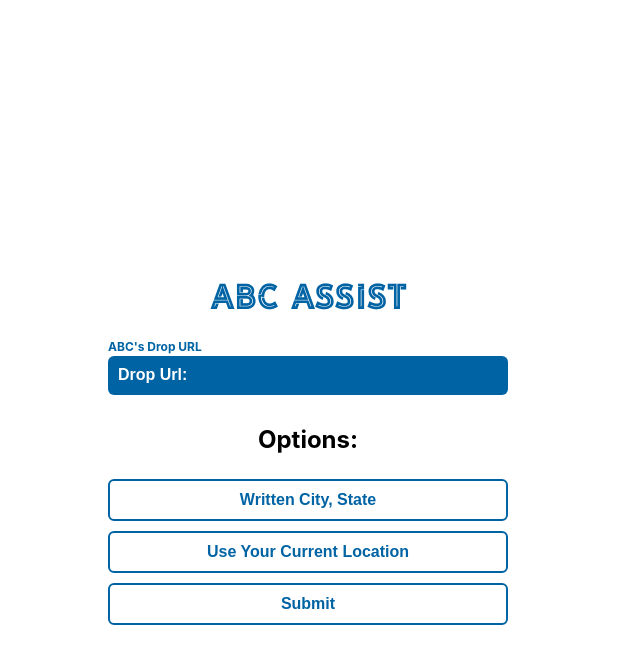
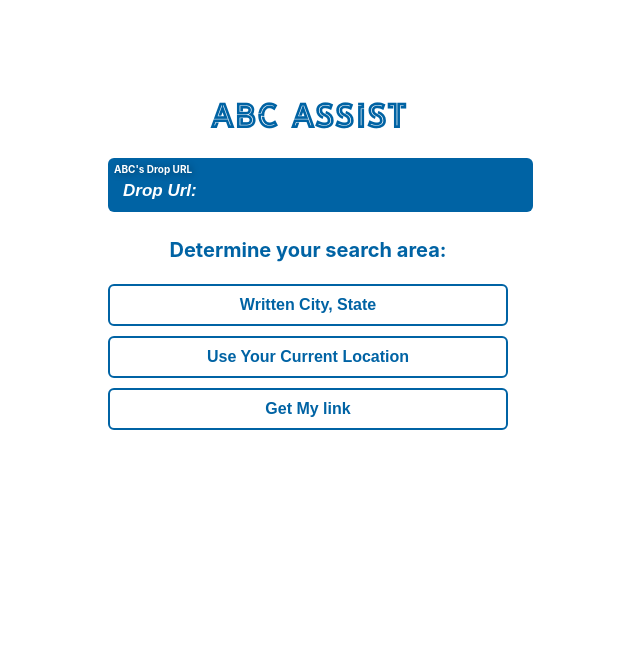
Before and after one commit to LoganLeopold/abc-scrape, a React (Create React App) app: page / in a window 1280 px wide. Shown: the top 664 px of the page, without its empty margins (332-972 px from the left). Built offline with nearby package versions, Linux system fonts and the light colour scheme.

Commit message:
Significant styling - still don't like button/view flow

```diff
--- a/src/App.css
+++ b/src/App.css
@@ -35,7 +35,7 @@
   text-align: center;
   display: flex;
   flex-direction: column;
-  margin: 20% auto 0 auto;
+  margin: 75px auto 0 auto;
   max-width: 400px;
 }
 
@@ -71,24 +71,21 @@ h1 {
   color: #61dafb;
 }
 
+button.back {
+  border: none;
+}
+
 .enable-view {
   height: 100vh;
   width: 100vw;
 }
 
-.form_label {
-  text-align: left;
-  font-size: 12px;
-  margin-bottom: 2px;
-  color: var(--color-primary-blue);
-  font-weight: bold;;
-}
-
-input[type="text"] {
+.form_input {
+  width: 100%;
   border: none;
   margin-bottom: 10px;
-  padding: 10px;
-  font-size: 16px;
+  padding: 23px 10px 10px 15px;
+  font-size: 17px;
   background: var(--color-primary-blue);
   color: white;
   font-weight: bold;
@@ -96,21 +93,46 @@ input[type="text"] {
   border-bottom: 1px solid rgba(0,0,0,0);
 }
 
-input[type="text"]:hover {
-  box-shadow: 0 0 10px 3px rgba(255,255,255,.4) inset;
-}
-
-input[type="text"]:not(:placeholder-shown), input[type="text"]:focus {
+.form_input:not(:placeholder-shown), .form_input:focus {
   outline: none;
   background: white;
   color: var(--color-primary-blue);
   border-bottom: 1px solid black;
   border-radius: 0;
   padding-left: 0;
+  box-shadow: none;
 }
 
-input[type="text"]::placeholder {
+.form_input::placeholder {
   color: white;
+  font-style: italic;
+}
+
+.form_label {
+  position: absolute;
+  left: 6px;
+  top: 5px;
+  margin-bottom: 2px;
+  font-size: 10px;
+  text-align: left;
+  font-weight: bold;
+  color: white;
+  text-shadow: 2px 1px 7px rgba(0,0,0,0.35);
+}
+
+.form_input:focus + .form_label {
+  left: 0;
+  color: black;
+  text-shadow: none;
+}
+
+h2 {
+  font-size: 20px;
+  color: var(--color-primary-blue);
+}
+
+.input_group {
+  position: relative;
 }
 
 input[type="submit"], button {
@@ -135,6 +157,11 @@ input[type="submit"]:hover, button:hover {
   color: white;
 }
 
+.submission {
+  display: flex;
+  flex-direction: column;
+}
+
 .title_animate:hover {
   text-shadow: 2px 2px 4px rgba(0,0,0,0.25);
 }
--- a/src/App.js
+++ b/src/App.js
@@ -73,9 +73,11 @@ function App() {
         <span className="title_animate">S</span>
         <span className="title_animate">T</span>
       </h1>
-      <label className="form_label">ABC's Drop URL</label>
-      <input type="text" name="drop_url" placeholder='Drop Url:' onChange={onUrlInputChange}/>
-      <h2>Options:</h2>
+      <div className='input_group'>
+        <input className="form_input" type="text" name="drop_url" placeholder='Drop Url:' onChange={onUrlInputChange}/>
+        <label className="form_label">ABC's Drop URL</label>
+      </div>
+      <h2>Determine your search area:</h2>
       { locationMethod.length < 1 && (
         <>
           <button onClick={() => setLocationMethod('written')}>Written City, State</button>
@@ -83,22 +85,25 @@ function App() {
         </>
       )}
       { locationMethod === 'written' && (
-        <>
+        <div class="input_group">
+          <input className="form_input" type="text" name="current_location" placeholder='e.g. Richmond, VA' onChange={onCurrentLocationChange}/>
           <label className="form_label">Written Location (City, State)</label>
-          <input type="text" name="current_location" placeholder="E.g.: Richmond, VA" onChange={onCurrentLocationChange}/>
-        </>
+        </div>
       )}
       { locationMethod === 'geolocation' &&
           <input type="submit" value="Use your location" onClick={onGeoLocation}/>
       }
       { locationMethod.length > 0 &&
-          <button onClick={() => setLocationMethod('')}>{'<-- Pick a different method'}</button>
+          <button onClick={() => setLocationMethod('')} className='back'>{'<-- Pick a different method'}</button>
       }
-      <input type="submit" value="Submit" onClick={processLocations} disabled={submitDisabled}/>
-      {
-        listUrl &&
-          <a href={listUrl} target='_blank' rel="noreferrer">Click for Directions</a>
-      }
+      <div class="submission">
+        {/* <h2>Submit information</h2> */}
+        <input type="submit" value="Get My link" onClick={processLocations} disabled={submitDisabled}/>
+        {
+          listUrl &&
+            <a href={listUrl} target='_blank' rel="noreferrer">Click for Directions</a>
+        }
+      </div>
     </div>
   );
 }
```
